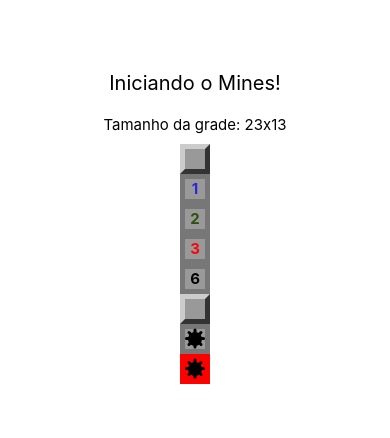
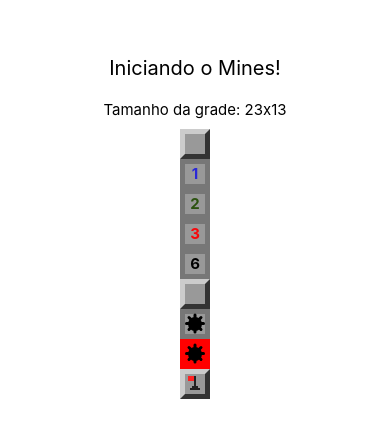
Before and after one commit to allanmn/react-native-mines, a React Native app: screen / in a window 390 px wide. Shown: the part 200-638 px from the top of the page. Built offline with nearby package versions, Linux system fonts and the light colour scheme.

Commit message:
Flag component

```diff
--- a/App.js
+++ b/App.js
@@ -2,6 +2,7 @@
 import params from "./src/params";
 import Field from "./src/components/Field";
 import { Component } from "react";
+import Flag from "./src/components/Flag";
 
 export default class App extends Component {
   render() {
@@ -20,6 +21,7 @@
         <Field mined/>
         <Field mined opened/>
         <Field mined opened exploded/>
+        <Field flagged/>
       </View>
     );
   }
--- a/src/components/Field.js
+++ b/src/components/Field.js
@@ -2,14 +2,16 @@
 import { StyleSheet, Text, View } from "react-native";
 import params from "../params";
 import Mine from "./Mine";
+import Flag from "./Flag";
 
 export default (props) => {
-  const { mined, opened, nearMines, exploded } = props;
+  const { mined, opened, nearMines, exploded, flagged } = props;
 
   const styleField = [styles.field];
   if (opened) styleField.push(styles.opened);
   if (exploded) styleField.push(styles.exploded);
-  if (styleField.length === 1) styleField.push(styles.regular);
+  if (flagged) styleField.push(styles.flagged);
+  if (!opened && !exploded) styleField.push(styles.regular);
 
   let color = null;
   if (nearMines > 0) {
@@ -27,6 +29,7 @@
         false
       )}
       {mined && opened ? <Mine /> : false}
+      {flagged && !opened ? <Flag /> : false}
     </View>
   );
 };
--- /dev/null
+++ b/src/components/Flag.js
@@ -0,0 +1,79 @@
+import React from "react";
+import { StyleSheet, View } from "react-native";
+
+export default (props) => {
+  return (
+    <View style={styles.container}>
+      <View
+        style={[styles.flagpole, props.bigger ? styles.flagpoleBigger : null]}
+      ></View>
+      <View
+        style={[styles.flag, props.bigger ? styles.flagBigger : null]}
+      ></View>
+      <View
+        style={[styles.base1, props.bigger ? styles.base1Bigger : null]}
+      ></View>
+      <View
+        style={[styles.base2, props.bigger ? styles.base2Bigger : null]}
+      ></View>
+    </View>
+  );
+};
+
+const styles = StyleSheet.create({
+  container: {
+    marginTop: 2,
+  },
+  flagpole: {
+    position: "absolute",
+    height: 14,
+    width: 2,
+    backgroundColor: "#222",
+    marginLeft: 9,
+  },
+  flag: {
+    position: "absolute",
+    height: 5,
+    width: 6,
+    backgroundColor: "#f22",
+    marginLeft: 3,
+  },
+  base1: {
+    position: "absolute",
+    height: 2,
+    width: 6,
+    backgroundColor: "#222",
+    marginLeft: 7,
+    marginTop: 10,
+  },
+  base2: {
+    position: "absolute",
+    height: 2,
+    width: 10,
+    backgroundColor: "#222",
+    marginLeft: 5,
+    marginTop: 12,
+  },
+  flagpoleBigger: {
+    height: 20,
+    width: 4,
+    marginLeft: 16,
+  },
+  flagBigger: {
+    height: 10,
+    width: 14,
+    marginLeft: 3,
+  },
+  base1Bigger: {
+    height: 4,
+    width: 12,
+    marginTop: 20,
+    marginLeft: 12,
+  },
+  base2Bigger: {
+    height: 4,
+    width: 20,
+    marginLeft: 8,
+    marginTop: 24,
+  },
+});
```
